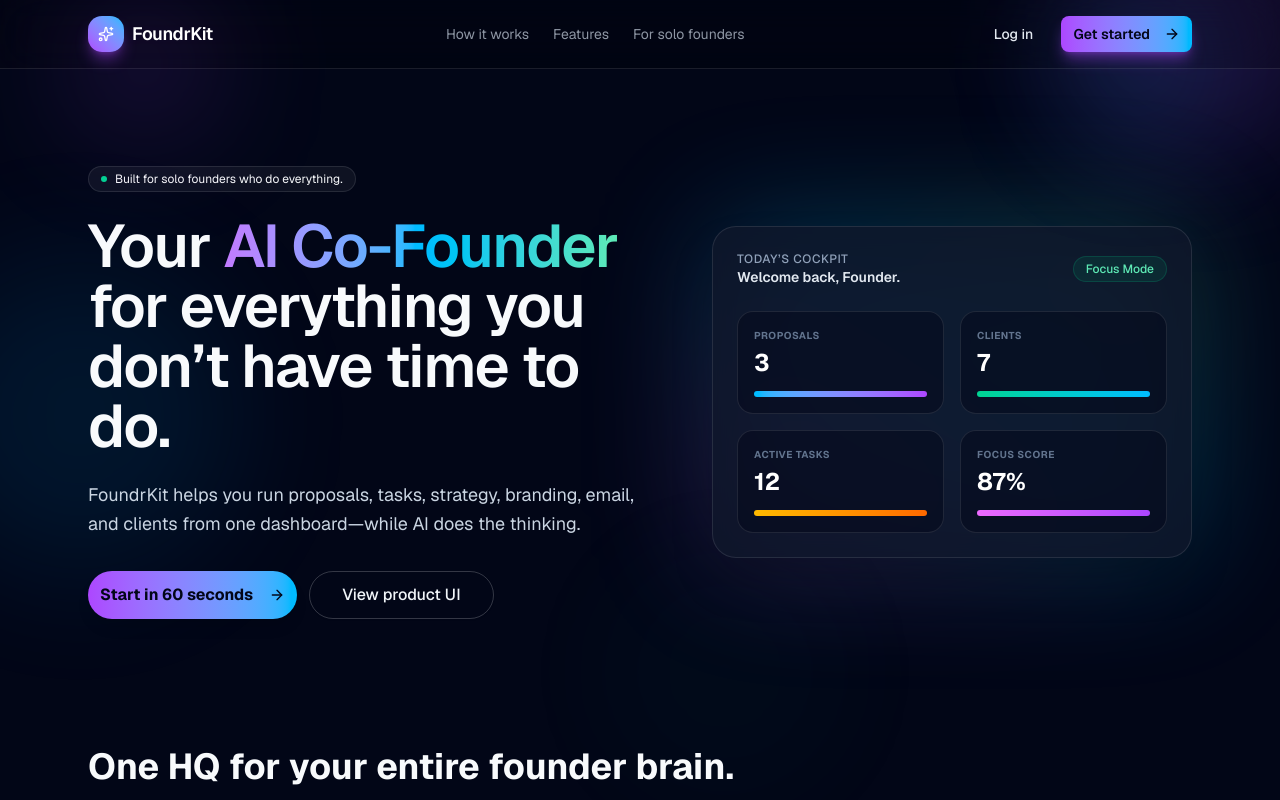
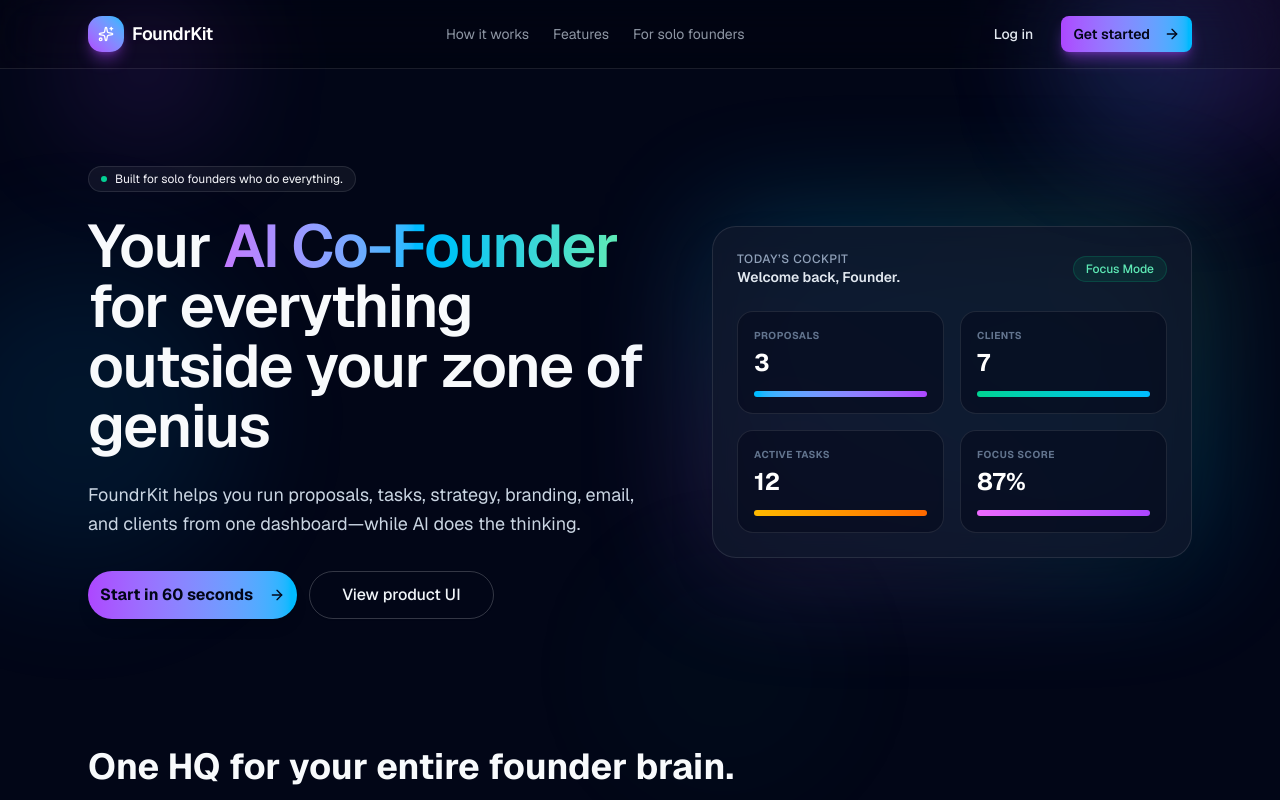
Before and after one commit to amolshende2507/Foundrkit, a Next.js app: page / in a window 1280 px wide. Shown: the top 800 px of the page. Built offline with nearby package versions, Linux system fonts and the light colour scheme; no server answers.

Commit message:
update in landing page

```diff
--- a/app/page.tsx
+++ b/app/page.tsx
@@ -107,7 +107,7 @@ export default function Home() {
                                 <span className="bg-gradient-to-r from-purple-400 via-sky-400 to-emerald-300 bg-clip-text text-transparent">
                                     AI Co-Founder
                                 </span>{" "}
-                                for everything you don’t have time to do.
+                                for everything outside your zone of genius
                             </motion.h1>
 
                             <motion.p variants={fadeUp} className="max-w-xl text-slate-300 text-lg leading-relaxed">
```
